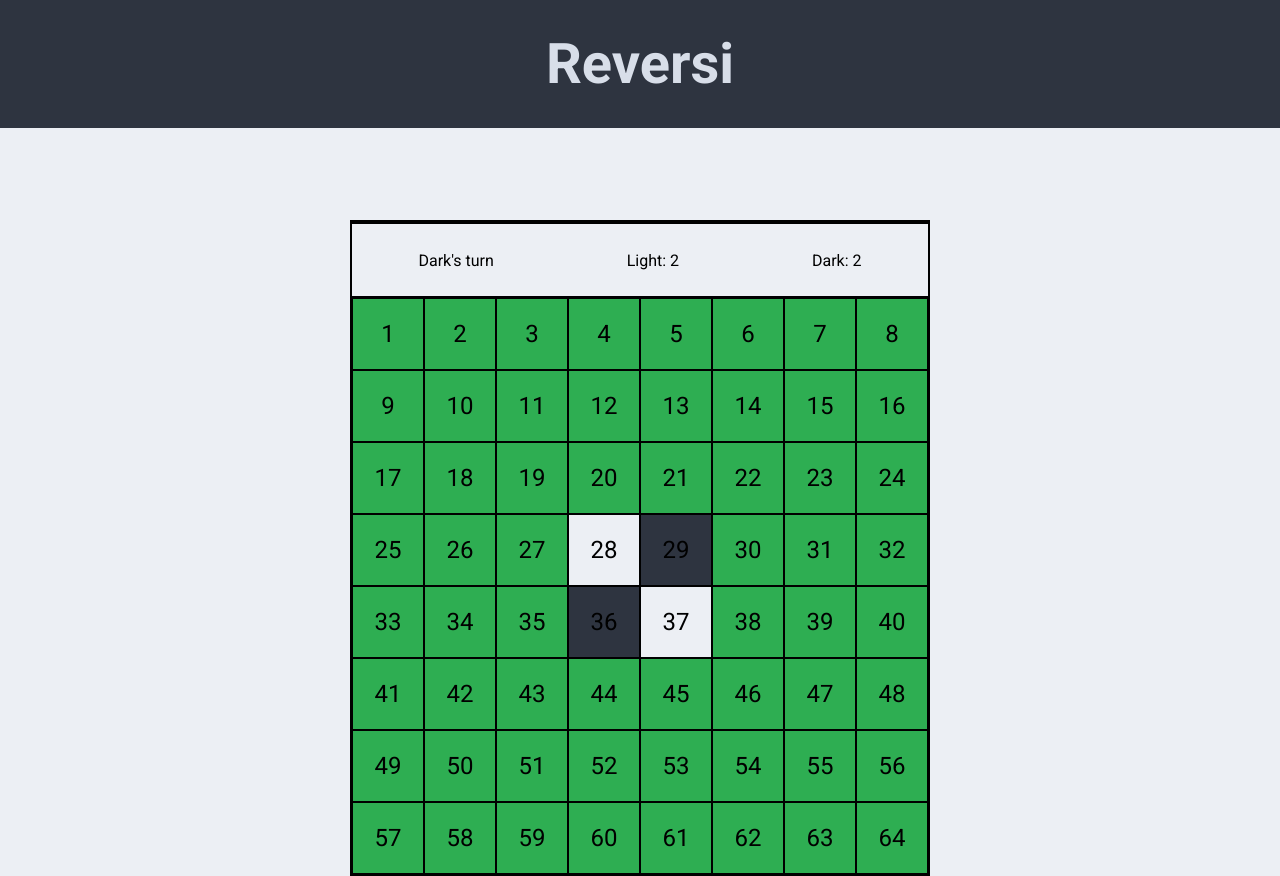
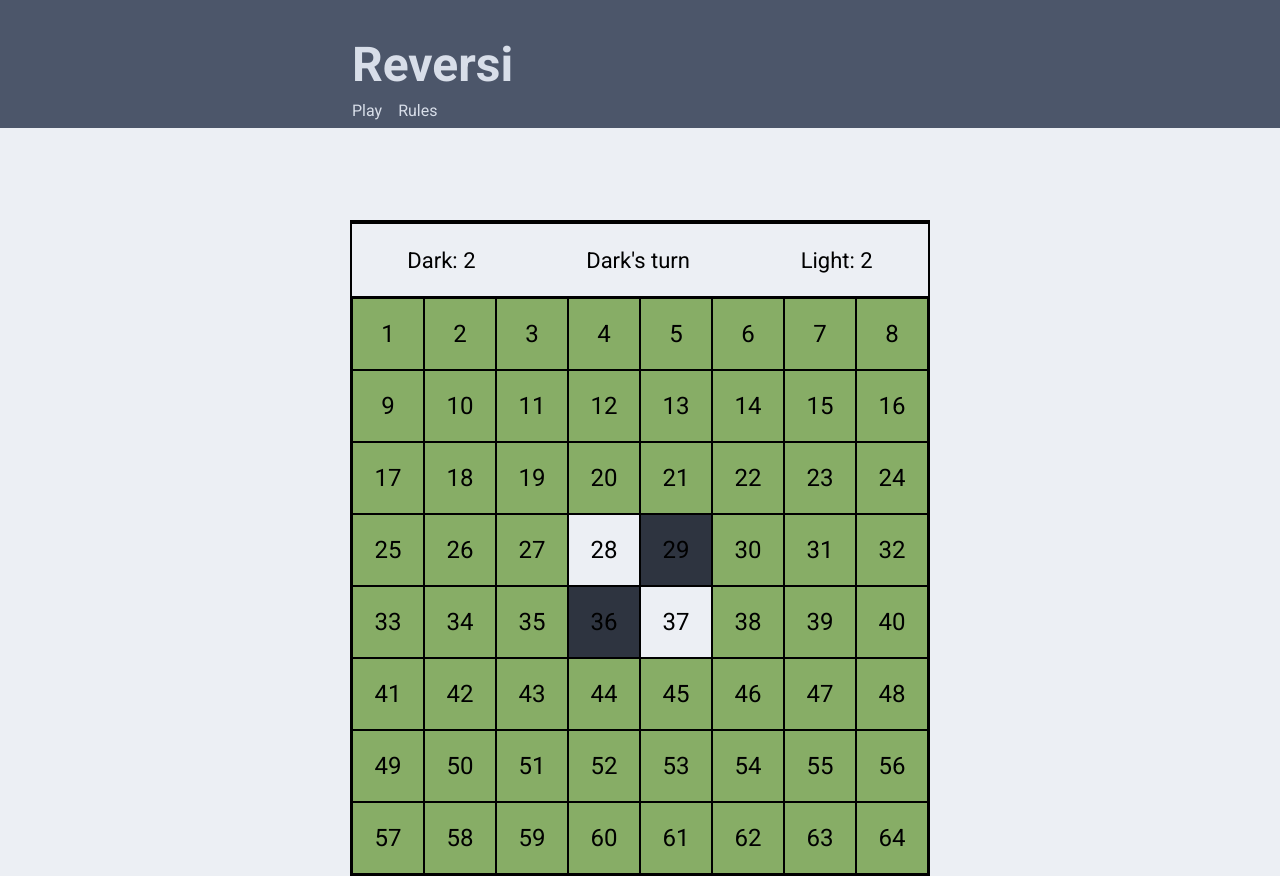
Before and after one commit to tarik-tezcan/reversi, a Vue app: page / in a window 1280 px wide. Built offline with nearby package versions, Linux system fonts and the light colour scheme.

Commit message:
Some code style refactoring and visual improvements

```diff
--- a/src/App.vue
+++ b/src/App.vue
@@ -1,28 +1,32 @@
 <template>
-  <Header />
+  <PageHeader />
   <div id="game-wrapper">
     <EndScreen
-      @resetGame="setVisible"
       v-show="showEndScreen"
       :light-score="lightScore"
       :dark-score="darkScore"
       :winner="winner"
+      @resetGame="setVisible"
     />
-    <ReversiGrid @gameEnd="setHidden" v-show="showGrid" :key="playCount" />
+    <ReversiGrid
+      v-show="showGrid"
+      :key="playCount"
+      @gameEnd="setHidden"
+    />
   </div>
 </template>
 
 <script>
 import ReversiGrid from './components/ReversiGrid.vue';
 import EndScreen from './components/EndScreen.vue';
-import Header from './components/Header.vue';
+import PageHeader from './components/PageHeader.vue';
 
 export default {
   name: 'App',
   components: {
     ReversiGrid,
     EndScreen,
-    Header,
+    PageHeader,
   },
   data() {
     return {
@@ -62,7 +66,7 @@ body {
   -webkit-font-smoothing: antialiased;
   -moz-osx-font-smoothing: grayscale;
   text-align: center;
-  color: black;
+  /* color: black; */
   display: flex;
   flex-direction: column;
   justify-content: center;
--- a/src/components/EndScreen.vue
+++ b/src/components/EndScreen.vue
@@ -1,9 +1,18 @@
 <template>
   <div id="end-screen">
-    <p v-if="winner === 'none'">IT'S A TIE</p>
-    <p v-else>THE WINNER IS {{ winner }}</p>
+    <p v-if="winner === 'none'">
+      IT'S A TIE
+    </p>
+    <p v-else>
+      THE WINNER IS {{ winner }}
+    </p>
     <p>LIGHT: {{ lightScore }} vs DARK: {{ darkScore }}</p>
-    <button id="play-again" v-on:click="$emit('resetGame')">PLAY AGAIN</button>
+    <button
+      id="play-again"
+      @click="$emit('resetGame')"
+    >
+      PLAY AGAIN
+    </button>
   </div>
 </template>
 
--- a/src/components/Header.vue
+++ /dev/null
@@ -1,29 +0,0 @@
-<template>
-  <header id="header">
-    <h1>Reversi</h1>
-  </header>
-</template>
-
-<script>
-export default {
-  name: 'Header',
-};
-</script>
-
-<style lang="scss">
-#header {
-  height: 128px;
-  width: 100vw;
-  display: flex;
-  justify-content: center;
-  align-items: center;
-  margin-bottom: 96px;
-  background-color: $nord0;
-
-  h1 {
-    color: $nord4;
-    font-size: 56px;
-    margin: 0;
-  }
-}
-</style>
--- a/src/components/InfoBar.vue
+++ b/src/components/InfoBar.vue
@@ -1,9 +1,13 @@
 <template>
   <div id="info-bar">
-    <p v-if="turn === 'light'">Light's turn</p>
-    <p v-else>Dark's turn</p>
+    <p>Dark: {{ darkPieces }}</p>
+    <p v-if="turn === 'light'">
+      Light's turn
+    </p>
+    <p v-else>
+      Dark's turn
+    </p>
     <p>Light: {{ lightPieces }}</p>
-    <p>Dark: {{ darkPieces }}</p>
   </div>
 </template>
 
@@ -18,7 +22,7 @@ export default {
 };
 </script>
 
-<style lang="scss">
+<style lang="scss" scoped>
 #info-bar {
   width: 100%;
   height: 72px;
@@ -30,4 +34,8 @@ export default {
   justify-content: space-around;
   align-items: center;
 }
+
+p {
+  font-size: 22px;
+}
 </style>
--- /dev/null
+++ b/src/components/PageHeader.vue
@@ -0,0 +1,58 @@
+<template>
+  <header id="header">
+    <section id="top-bar">
+      <h1>Reversi</h1>
+      <div id="nav-bar">
+        <p>Play</p>
+        <p>Rules</p>
+      </div>
+    </section>
+  </header>
+</template>
+
+<script>
+export default {
+  name: 'PageHeader',
+};
+</script>
+
+<style lang="scss" scoped>
+#header {
+  height: 128px;
+  width: 100vw;
+  display: flex;
+  justify-content: center;
+  align-items: center;
+  margin-bottom: 96px;
+  background-color: $nord3;
+
+  #top-bar {
+    width: 576px;
+    height: 100%;
+    display: flex;
+    flex-direction: column;
+    justify-content: flex-end;
+    align-items: flex-start;
+
+    #nav-bar {
+      display: flex;
+      flex-direction: row;
+      width: 100%;
+      justify-content: flex-start;
+
+      p {
+        color: $nord4;
+        margin-right: 16px;
+        margin-top: 8px;
+        margin-bottom: 8px;
+      }
+    }
+  }
+
+  h1 {
+    color: $nord4;
+    font-size: 48px;
+    margin: 0;
+  }
+}
+</style>
--- a/src/components/ReversiGrid.vue
+++ b/src/components/ReversiGrid.vue
@@ -5,16 +5,20 @@
       :dark-pieces="darkPieces"
       :turn="turn"
     />
-    <div class="grid-row" v-for="row in gridSize" :key="row.id">
+    <div
+      v-for="row in gridSize"
+      :key="row.id"
+      class="grid-row"
+    >
       <Square
         v-for="col in gridSize"
-        @click="handleMove($event)"
-        v-bind:key="col.id"
+        :key="col.id"
         :row="row"
         :col="col"
         :grid-size="gridSize"
         :cell-width="cellWidth"
         :cell-owner="grid[row - 1][col - 1]"
+        @click="handleMove($event)"
       />
     </div>
   </div>
@@ -30,6 +34,7 @@ export default {
     Square,
     InfoBar,
   },
+  emits: ['gameEnd'],
   data() {
     return {
       gridSize: 8,
@@ -41,7 +46,23 @@ export default {
       winner: 'none',
     };
   },
-  emits: ['gameEnd'],
+  computed: {
+    currentColorCode() {
+      if (this.turn === 'dark') {
+        return 1;
+      }
+      return 2;
+    },
+  },
+  beforeMount() {
+    this.grid = Array(this.gridSize)
+      .fill(0)
+      .map(() => Array(this.gridSize).fill(0));
+    this.grid[3][3] = 2;
+    this.grid[4][4] = 2;
+    this.grid[3][4] = 1;
+    this.grid[4][3] = 1;
+  },
   methods: {
     // For the grid
     // 0 designates an empty cell
@@ -196,23 +217,6 @@ export default {
       return moves;
     },
   },
-  beforeMount() {
-    this.grid = Array(this.gridSize)
-      .fill(0)
-      .map(() => Array(this.gridSize).fill(0));
-    this.grid[3][3] = 2;
-    this.grid[4][4] = 2;
-    this.grid[3][4] = 1;
-    this.grid[4][3] = 1;
-  },
-  computed: {
-    currentColorCode() {
-      if (this.turn === 'dark') {
-        return 1;
-      }
-      return 2;
-    },
-  },
 };
 </script>
 
--- a/src/components/Square.vue
+++ b/src/components/Square.vue
@@ -25,7 +25,7 @@ export default {
   computed: {
     cellColor() {
       if (this.cellOwner === 0) {
-        return '#2eae52';
+        return '#87ad66';
       }
       if (this.cellOwner === 1) {
         return '#2e3440';
```
Also changed, not shown: .eslintrc.js, 1 other file (tests, documents, lock files or other folders).
